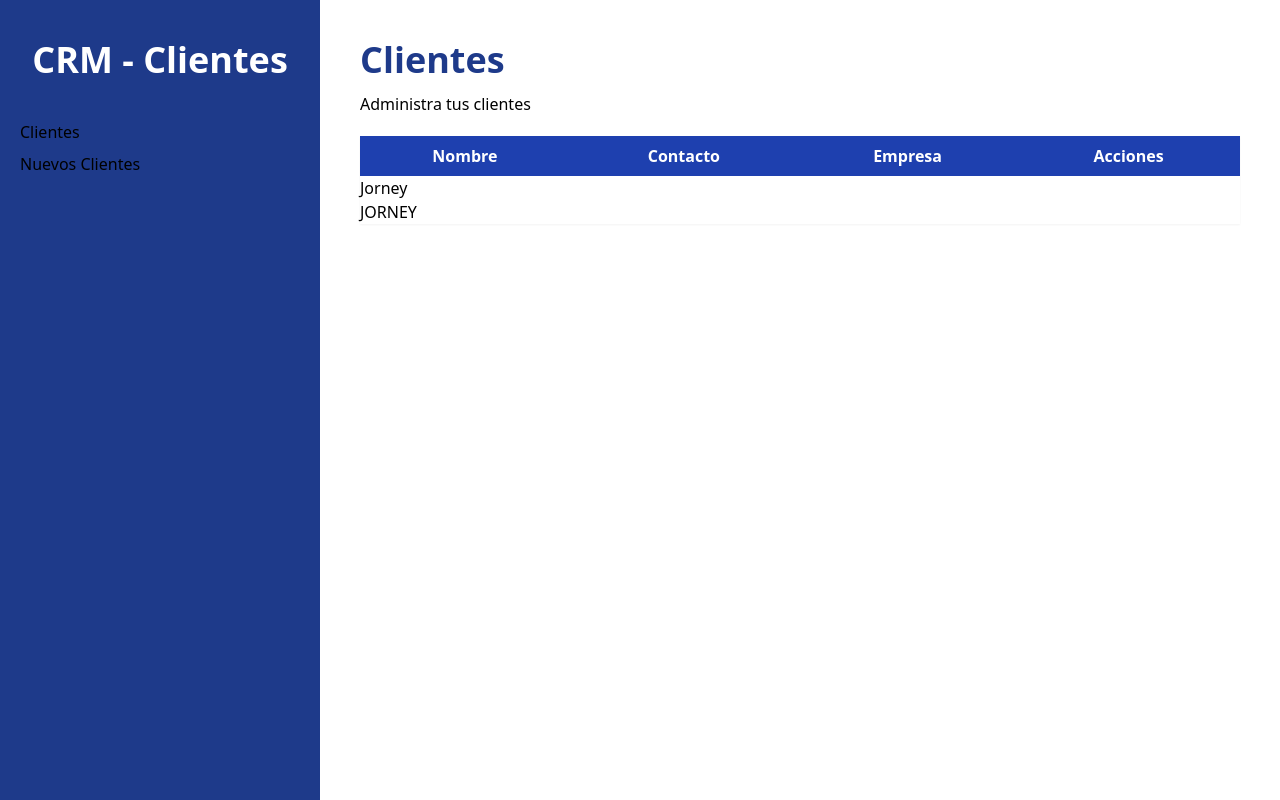
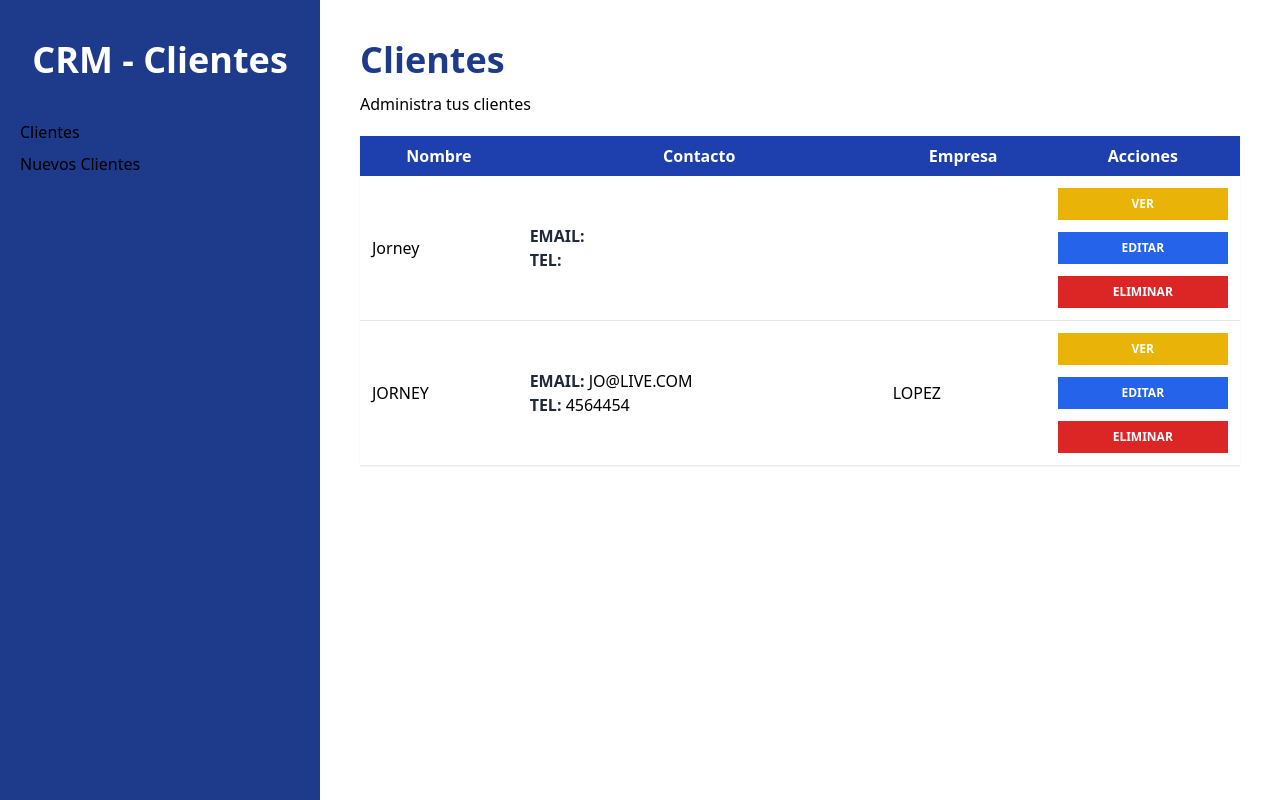
Before and after one commit to jorneycr/crm-react, a React app: page /clientes in a window 1280 px wide. Built offline with nearby package versions, Linux system fonts and the light colour scheme; data requests are answered from the project's data file; the HTML template or start-up script is replaced by a standard one.

Commit message:
add component of client

```diff
--- a/src/pages/Cliente.jsx
+++ b/src/pages/Cliente.jsx
@@ -1,7 +1,29 @@
 import React from "react";
 
-const Cliente = ({cliente}) => {
-  return <div>{cliente.nombre}</div>;
+const Cliente = ({ cliente }) => {
+  const { nombre, empresa, email, telefono, notas, id } = cliente;
+  return (
+    <tr className="border-b hover:bg-gray-50">
+      <td className="p-3">{nombre}</td>
+      <td className="p-3">
+        <p>
+          <span className="text-gray-800 uppercase font-bold">Email: </span>
+          {email}
+        </p>
+        <p>
+          <span className="text-gray-800 uppercase font-bold">Tel: </span>
+          {telefono}
+        </p>
+      </td>
+      <td className="p-3">{empresa}</td>
+      <td className="p-3">
+      <button className="bg-yellow-500 hover:bg-yellow-600 block w-full text-white p-2 uppercase font-bold text-xs" type="button">Ver</button>
+
+        <button className="bg-blue-600 hover:bg-blue-700 block w-full text-white p-2 uppercase font-bold text-xs mt-3" type="button">Editar</button>
+        <button className="bg-red-600 hover:bg-red-700 block w-full text-white p-2 uppercase font-bold text-xs mt-3" type="button">Eliminar</button>
+      </td>
+    </tr>
+  );
 };
 
 export default Cliente;
```
